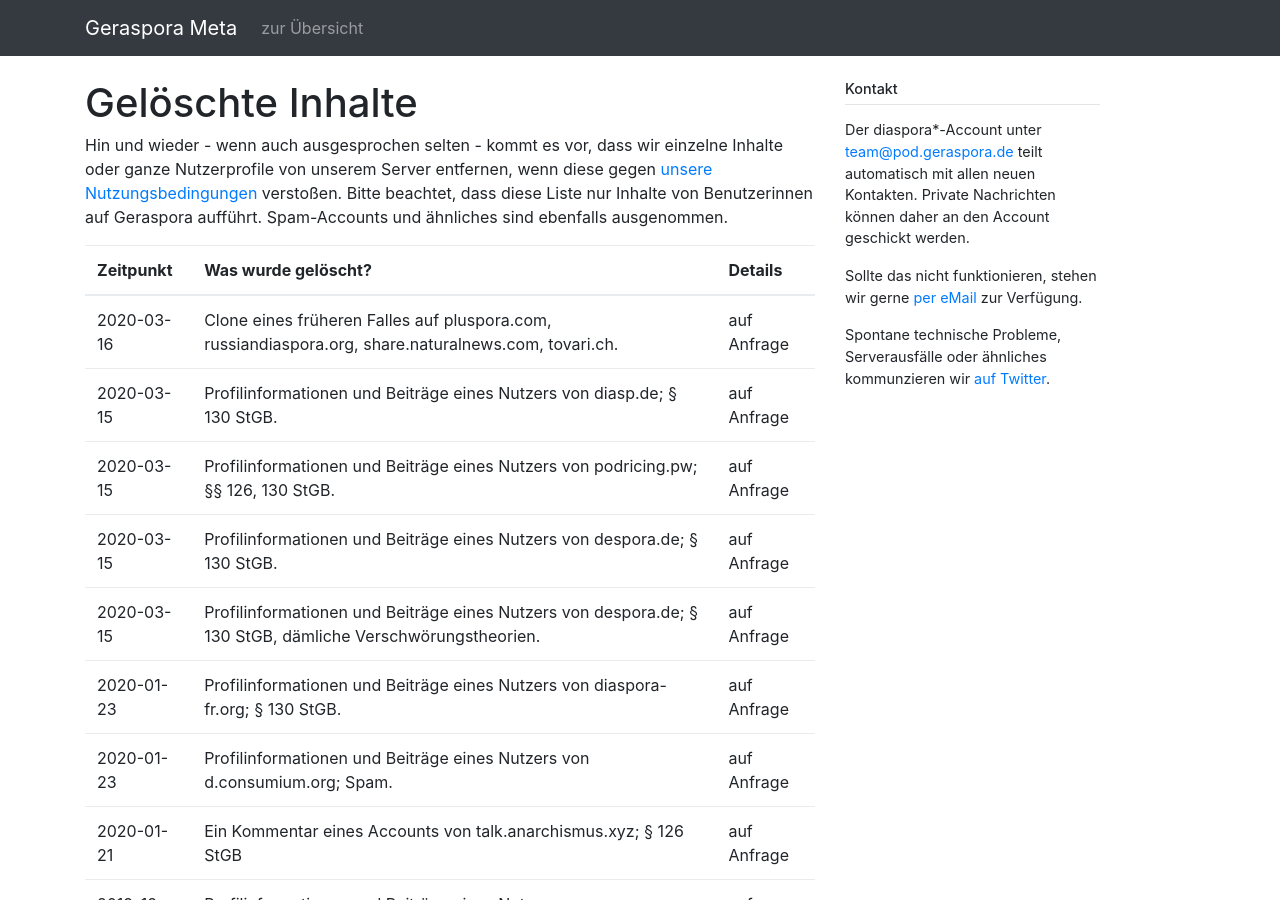
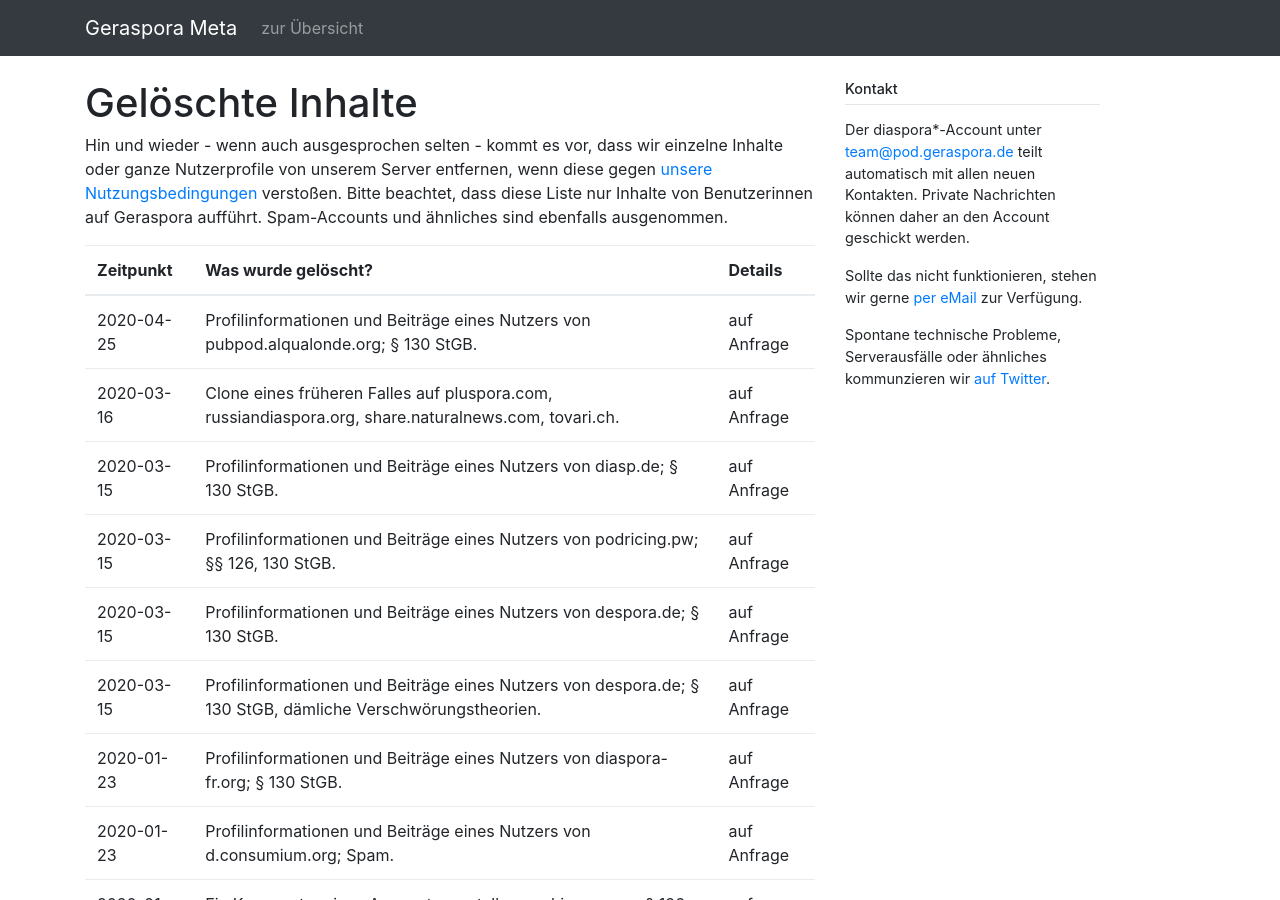
Before and after one commit to geraspora/meta, a Jekyll site: the page built from pod/deleted_contents.md, in a window 1280 px wide and 900 px high. Built offline with Jekyll 4.4.1, drawn with Linux system fonts in a browser that asks for light colours.

Commit message:
deletions++;

```diff
--- a/pod/deleted_contents.md
+++ b/pod/deleted_contents.md
@@ -8,6 +8,7 @@
 
 | Zeitpunkt  | Was wurde gelöscht?                                                                                        | Details                                                                 |
 | ---------- | ---------------------------------------------------------------------------------------------------------- | ----------------------------------------------------------------------- |
+| 2020-04-25 | Profilinformationen und Beiträge eines Nutzers von pubpod.alqualonde.org; § 130 StGB.                      | auf Anfrage                                                             |
 | 2020-03-16 | Clone eines früheren Falles auf pluspora.com, russiandiaspora.org, share.naturalnews.com, tovari.ch.       | auf Anfrage                                                             |
 | 2020-03-15 | Profilinformationen und Beiträge eines Nutzers von diasp.de; § 130 StGB.                                   | auf Anfrage                                                             |
 | 2020-03-15 | Profilinformationen und Beiträge eines Nutzers von podricing.pw; §§ 126, 130 StGB.                         | auf Anfrage                                                             |
```
